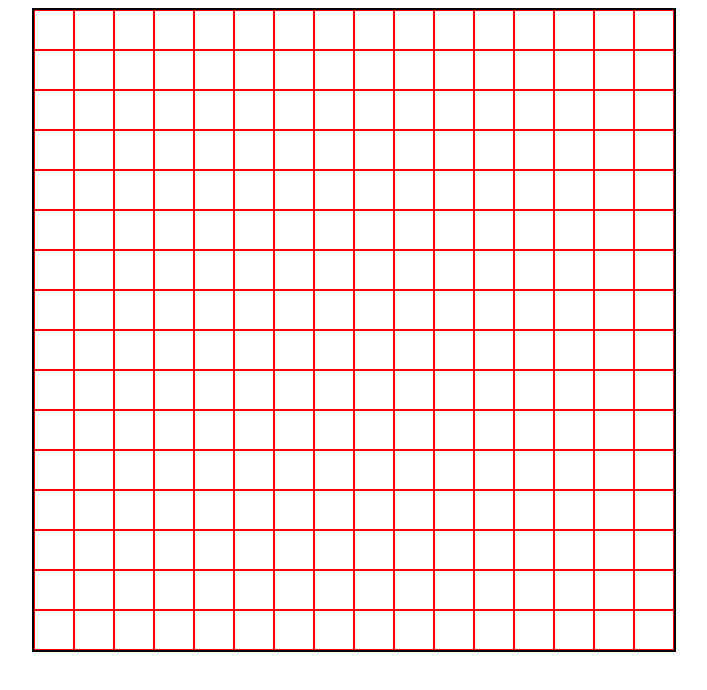
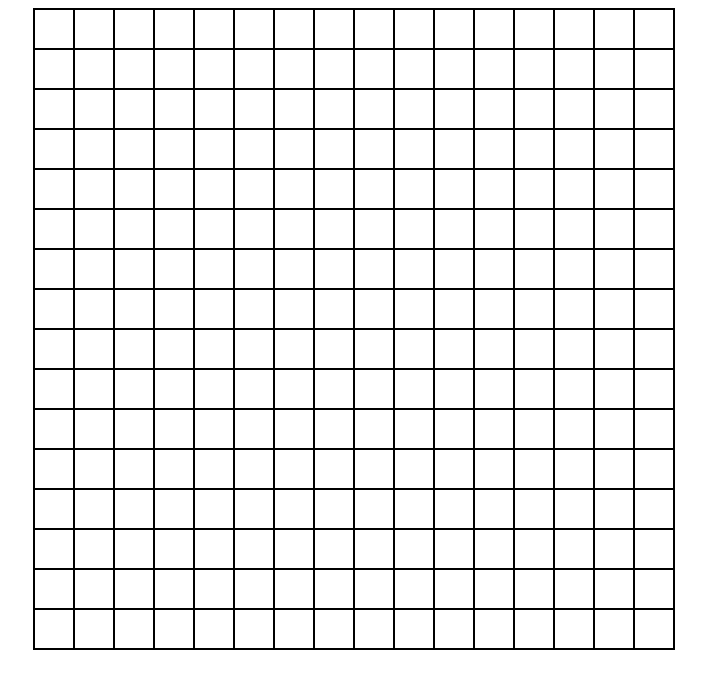
Before and after one commit to cesart98/etch-a-sketch, a plain HTML site: page index.html in a window 1280 px wide. Shown: the whole page, without its empty margins (286-993 px from the left). Drawn offline with Linux system fonts and the light colour scheme.

Commit message:
Recolor border

```diff
--- a/css/style.css
+++ b/css/style.css
@@ -10,12 +10,12 @@ body {
     width: 640px;
     min-width: 640px;
     max-height: 640px;
-    border: 2px solid black;
+    border: 1px solid black;
 }
 
 .grid-square {
     box-sizing: border-box;
     height: 40px;
     width: 40px;
-    border: 1px solid red;
+    border: 1px solid black;
 }
```
